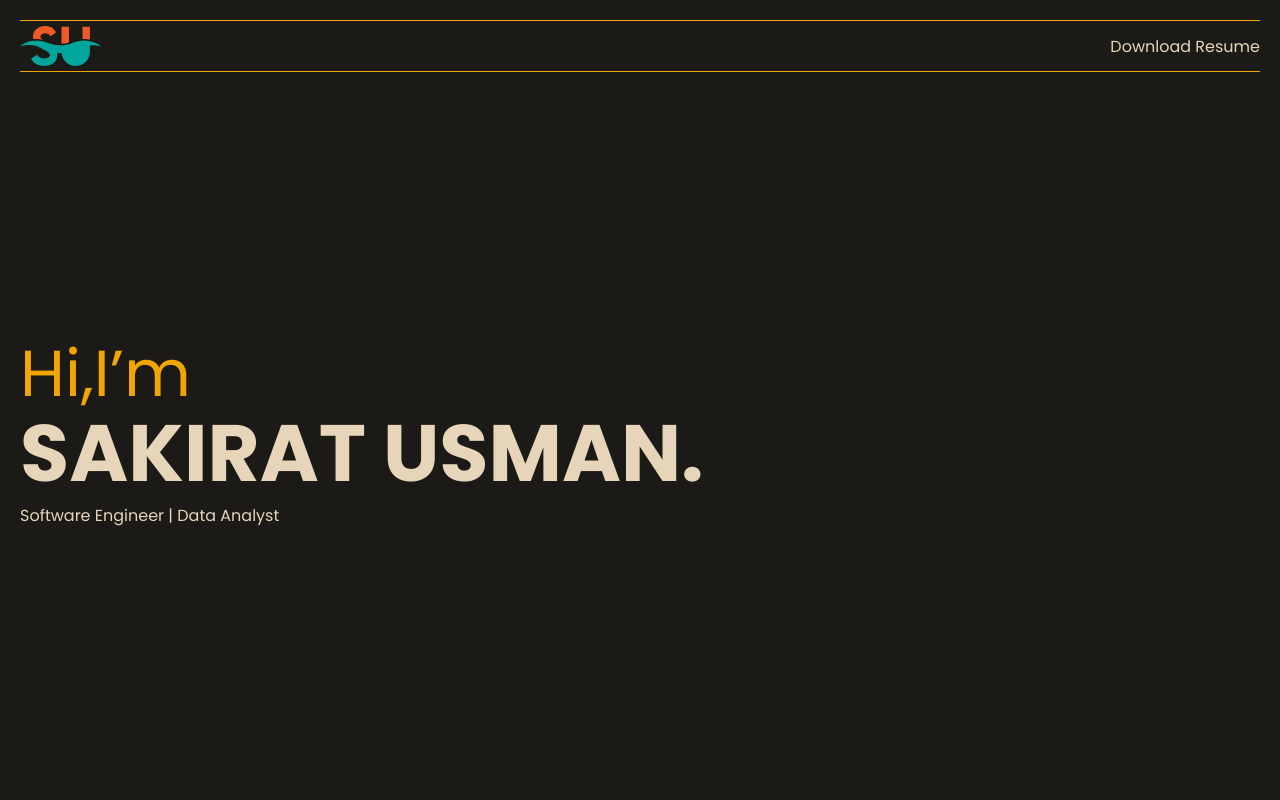
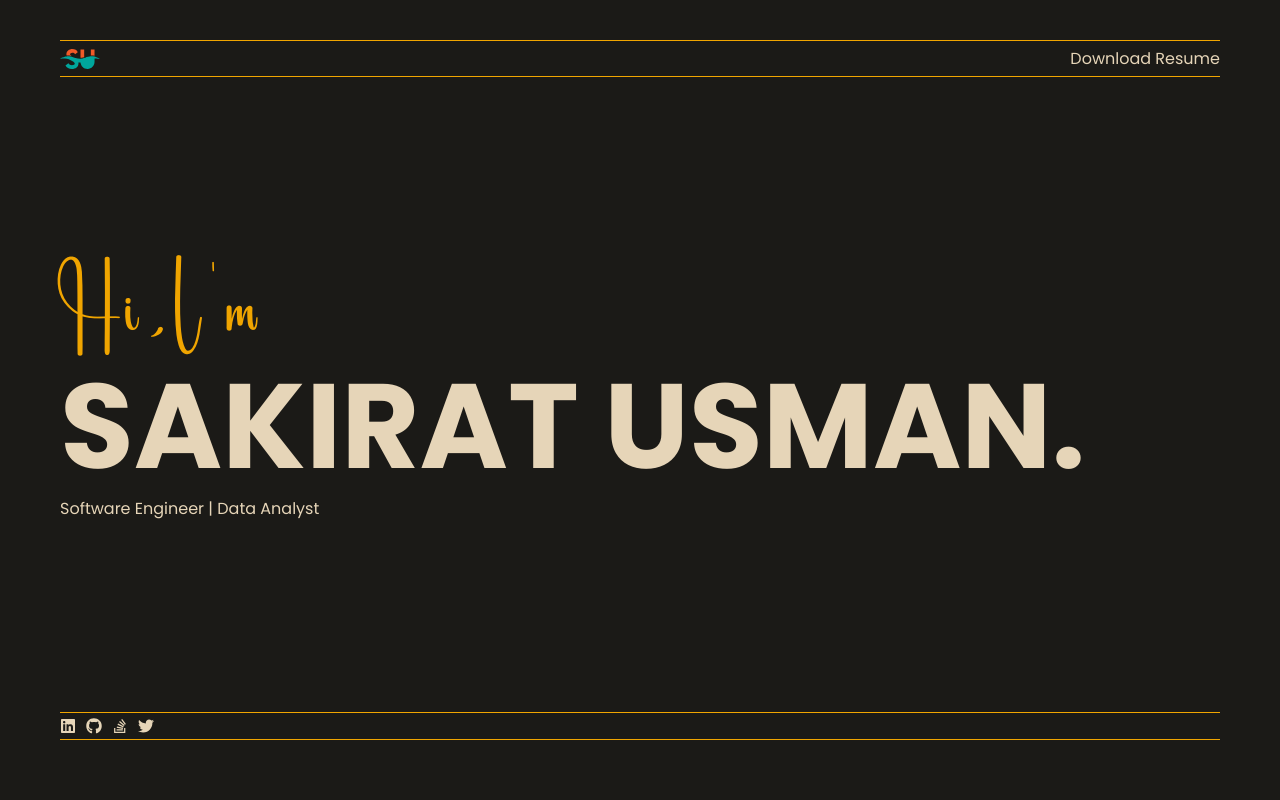
Before and after one commit to oyinkan/portfolio-website, a React (Create React App) app: page / in a window 1280 px wide. Shown: the top 800 px of the page. Built offline with nearby package versions, Linux system fonts and the light colour scheme.

Commit message:
made changes to the header section

```diff
--- a/package.json
+++ b/package.json
@@ -8,6 +8,7 @@
     "@testing-library/user-event": "^13.5.0",
     "react": "^18.3.1",
     "react-dom": "^18.3.1",
+    "react-icons": "^5.2.1",
     "react-scripts": "5.0.1",
     "web-vitals": "^2.1.4"
   },
--- a/src/components/about/About.css
+++ b/src/components/about/About.css
@@ -1,6 +1,6 @@
 .about-me {
   background: #e6d5b8;
-  padding: 3rem 2rem;
+  padding: 3rem 6rem;
   color: #1b1a17;
   height: 100vh;
 }
@@ -12,3 +12,9 @@
 .about-me p {
   font-size: 2rem;
 }
+
+@media screen and (max-width: 768px) {
+  .about-me {
+    height: 100%;
+  }
+}
--- a/src/components/header/Header.css
+++ b/src/components/header/Header.css
@@ -1,13 +1,17 @@
 header {
-  padding: 2rem;
+  padding: 4rem 6rem;
+  padding-bottom: 2rem;
   height: 100vh;
   display: flex;
   flex-direction: column;
   justify-content: space-between;
 }
 header > div:first-child {
+  justify-content: space-between;
+}
+header > div:first-child,
+.social-links {
   display: flex;
-  justify-content: space-between;
   align-items: center;
   border-top: 1px solid #f0a500;
   border-bottom: 1px solid #f0a500;
@@ -15,14 +19,14 @@ header > div:first-child {
 }
 header img {
   display: flex;
-  height: 40px;
+  height: 20px;
 }
 header a {
   color: #e6d5b8;
   font-size: 1.6rem;
 }
 header a:hover {
-    font-weight: bold;
+  font-weight: bold;
 }
 .name-section {
   padding: 2rem 0;
@@ -31,19 +35,27 @@ header a:hover {
 .name-section > p:first-child {
   color: #f0a500;
   font-size: 6.5rem;
+  font-family: "HelloJanuary";
+  letter-spacing: 1rem;
 }
 .name-section h1 {
-  font-size: 8rem;
+  font-size: 12rem;
   text-transform: uppercase;
-  margin-top: -3rem;
-  margin-bottom: -1rem;
+  margin: -2rem 0;
 }
 .profession {
   font-size: 1.6rem;
 }
+.social-links {
+  margin-bottom: 4rem;
+  gap: 1rem;
+}
+.social-links a {
+  display: flex;
+}
 
 @media screen and (max-width: 768px) {
   .name-section h1 {
-    font-size: 4.5rem;
+    font-size: 4rem;
   }
 }
--- a/src/components/header/Header.js
+++ b/src/components/header/Header.js
@@ -1,8 +1,13 @@
+import { FaLinkedin } from "react-icons/fa";
+import { FaGithub } from "react-icons/fa";
+import { FaStackOverflow } from "react-icons/fa";
+import { FaTwitter } from "react-icons/fa";
 import "./Header.css";
+
 function Header() {
   return (
     <header>
-      <div>
+      <div className="resume">
         <a href="/">
           <img src="/logo.svg" alt="portfolio logo" />
         </a>
@@ -15,7 +20,36 @@ function Header() {
         <h1>Sakirat Usman.</h1>
         <p className="profession">Software Engineer | Data Analyst</p>
       </section>
-      <section className="social-links"></section>
+      <section className="social-links">
+          <a
+            href="https://www.linkedin.com/in/sakirat-kehinde-usman-3a4600117/"
+            target="_blank"
+            rel="noreferrer"
+          >
+            <FaLinkedin />
+          </a>
+          <a
+            href="https://www.github.com/oyinkan"
+            target="_blank"
+            rel="noreferrer"
+          >
+            <FaGithub />
+          </a>
+          <a
+            href="https://stackoverflow.com/users/13958137/shakirah"
+            target="_blank"
+            rel="noreferrer"
+          >
+            <FaStackOverflow />
+          </a>
+          <a
+            href="https://www.twitter.com/oyinkan93"
+            target="_blank"
+            rel="noreferrer"
+          >
+            <FaTwitter />
+          </a>
+        </section>
     </header>
   );
 }
--- a/src/components/projects/Projects.css
+++ b/src/components/projects/Projects.css
@@ -1,6 +1,6 @@
 #projects {
   background-color: #a48270;
-  padding: 6rem 2rem;
+  padding: 6rem;
   display: grid;
   grid-template-columns: 1fr 1fr 1fr;
   grid-gap: 1rem;
--- a/src/components/projects/Projects.js
+++ b/src/components/projects/Projects.js
@@ -55,8 +55,8 @@ const projectLists = [
 function Projects() {
   return (
     <section id="projects">
-      {projectLists.map((proj) => (
-        <a href={proj.link} target="_blank" rel="noreferrer">
+      {projectLists.map((proj, key) => (
+        <a href={proj.link} target="_blank" rel="noreferrer" key={key}>
           <article>
             <div>
               <h4>{proj.title}</h4>
--- a/src/index.css
+++ b/src/index.css
@@ -1,4 +1,10 @@
 @import url("https://fonts.googleapis.com/css2?family=Poppins:ital,wght@0,100;0,200;0,300;0,400;0,500;0,600;0,700;0,800;0,900;1,100;1,200;1,300;1,400;1,500;1,600;1,700;1,800;1,900&display=swap");
+@font-face {
+  font-family: 'HelloJanuary';
+  src: url('./assets/font/HelloJanuary.otf') format('truetype');
+  font-style: normal;
+}
+
 * {
   box-sizing: border-box;
   margin: 0;
```
Also changed, not shown: public/manifest.json, src/assets/font/HelloJanuary.otf (added), 1 other file (tests, documents, lock files or other folders).
